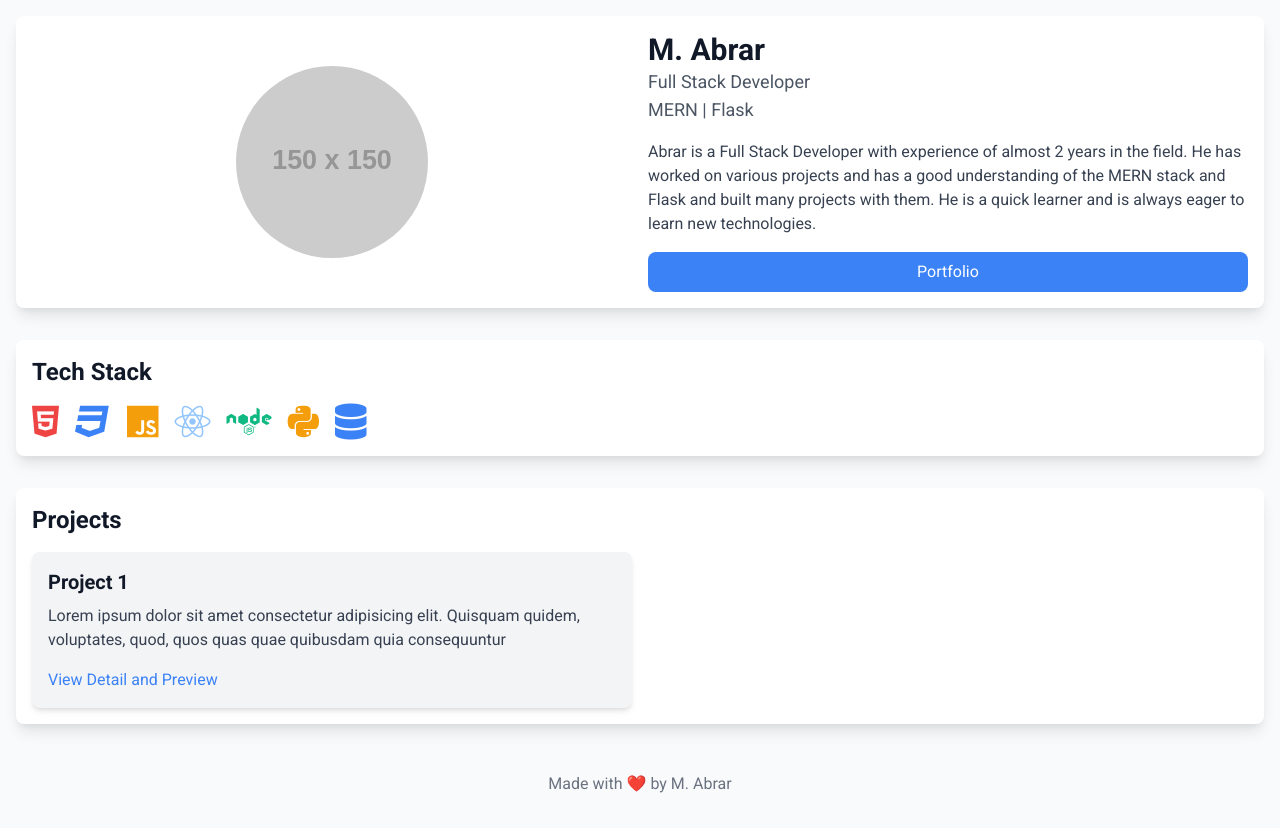
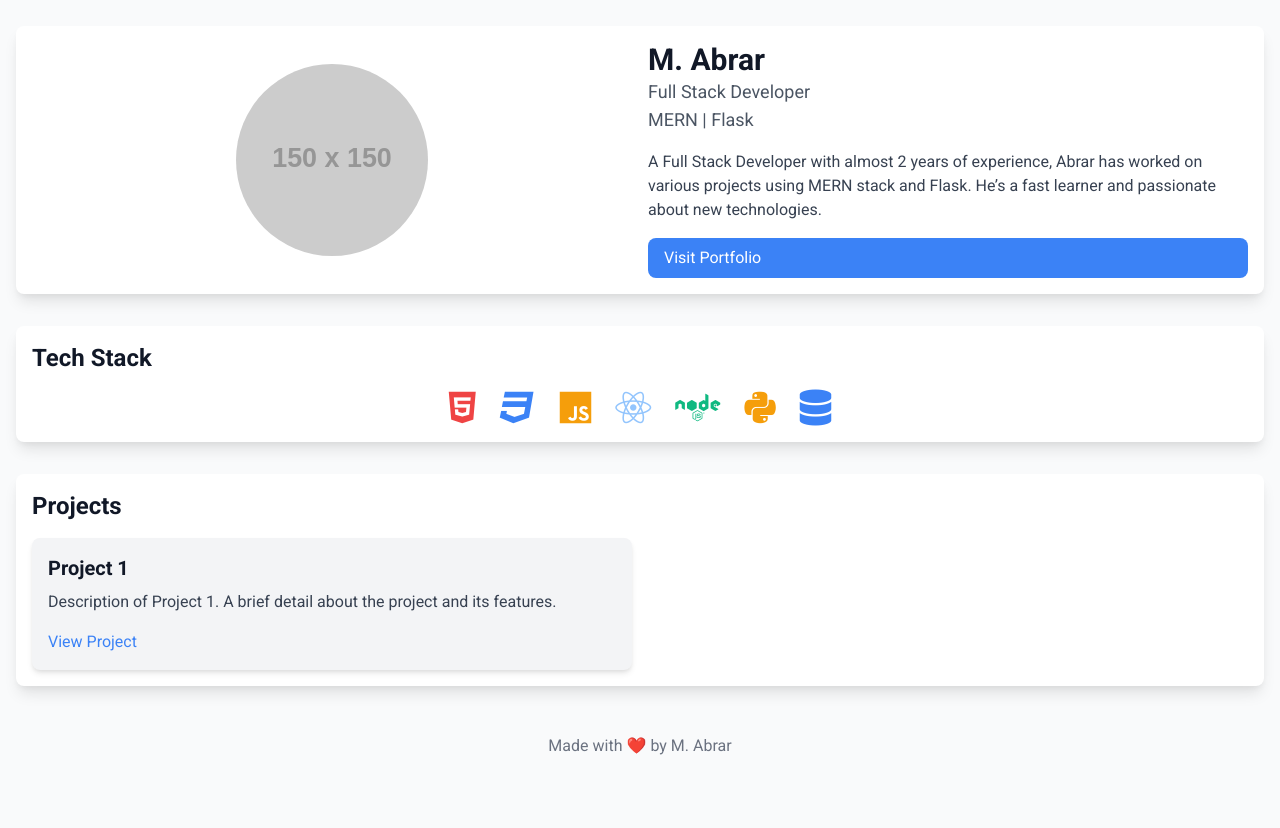
Before and after one commit to abrarishere/abrarWeb, a plain HTML site: page index.html in a window 1280 px wide. After the commit the page ends 800 px from the top, so only its background shows below. Drawn offline with nearby package versions, Linux system fonts and the light colour scheme; placeholder pictures from the web are drawn by us.

Commit message:
update: Simplified

```diff
--- a/index.html
+++ b/index.html
@@ -3,58 +3,45 @@
   <head>
     <meta charset="UTF-8" />
     <meta name="viewport" content="width=device-width, initial-scale=1.0" />
-    <meta name="description" content="Portfolio of M. Abrar, a Full Stack Developer specializing in MERN and Flask.">
-    <title>Portfolio</title>
-    <!-- TAILWIND -->
-    <link
-      href="https://cdn.jsdelivr.net/npm/tailwindcss@2.0.2/dist/tailwind.min.css"
-      rel="stylesheet"
-    />
-    <!-- FONT AWESOME -->
-    <link
-      href="https://cdnjs.cloudflare.com/ajax/libs/font-awesome/5.15.3/css/all.min.css"
-      rel="stylesheet"
-    />
-    <!-- GOOGLE FONTS -->
-    <link
-      href="https://fonts.googleapis.com/css2?family=Roboto:wght@400;700&display=swap"
-      rel="stylesheet"
-    />
+    <meta name="description" content="Portfolio of M. Abrar, a Full Stack Developer specializing in MERN and Flask." />
+    <title>M. Abrar | Full Stack Developer</title>
+    <!-- Tailwind CSS -->
+    <link href="https://cdn.jsdelivr.net/npm/tailwindcss@2.0.2/dist/tailwind.min.css" rel="stylesheet" />
+    <!-- Font Awesome -->
+    <link href="https://cdnjs.cloudflare.com/ajax/libs/font-awesome/5.15.3/css/all.min.css" rel="stylesheet" />
+    <!-- Google Fonts -->
+    <link href="https://fonts.googleapis.com/css2?family=Roboto:wght@400;700&display=swap" rel="stylesheet" />
     <style>
       body {
         font-family: 'Roboto', sans-serif;
+      }
+      a {
+        text-decoration: none;
       }
     </style>
   </head>
   <body class="bg-gray-50 text-gray-800">
     <div class="container w-full min-h-screen mx-auto p-4 flex flex-col justify-center items-center max-w-[1200px]">
+      <!-- Hero Section -->
       <section class="hero w-full p-4 grid grid-cols-1 md:grid-cols-2 gap-4 bg-white shadow-lg rounded-lg">
         <div class="hero-img flex justify-center items-center">
-          <img
-            src="https://via.placeholder.com/150"
-            alt="profile"
-            class="rounded-full w-48 h-48"
-          />
+          <img src="https://via.placeholder.com/150" alt="profile" class="rounded-full w-48 h-48" />
         </div>
         <div class="hero-text flex flex-col justify-center">
           <h1 class="text-3xl font-bold text-gray-900">M. Abrar</h1>
           <p class="text-lg text-gray-600">Full Stack Developer</p>
           <p class="text-lg text-gray-600">MERN | Flask</p>
           <p class="text-gray-700 mt-4">
-            Abrar is a Full Stack Developer with experience of almost 2 years in
-            the field. He has worked on various projects and has a good
-            understanding of the MERN stack and Flask and built many projects
-            with them. He is a quick learner and is always eager to learn new
-            technologies.
+            A Full Stack Developer with almost 2 years of experience, Abrar has worked on various projects using MERN stack and Flask. He’s a fast learner and passionate about new technologies.
           </p>
-          <button class="bg-blue-500 text-white p-2 rounded-lg hover:bg-blue-700 transition duration-300 mt-4">
-            Portfolio
-          </button>
+          <a href="https://portfolio.abrarishere.me" class="bg-blue-500 text-white px-4 py-2 rounded-lg hover:bg-blue-700 transition duration-300 mt-4 inline-block">Visit Portfolio</a>
         </div>
       </section>
+
+      <!-- Tech Stack Section -->
       <section class="tech-stack w-full p-4 mt-8 bg-white shadow-lg rounded-lg">
         <h2 class="text-2xl font-bold text-gray-900">Tech Stack</h2>
-        <div class="tech-stack-icons flex gap-4 mt-4 flex-wrap">
+        <div class="tech-stack-icons flex gap-6 mt-4 flex-wrap justify-center">
           <i class="fab fa-html5 text-4xl text-red-500" aria-label="HTML5"></i>
           <i class="fab fa-css3 text-4xl text-blue-500" aria-label="CSS3"></i>
           <i class="fab fa-js text-4xl text-yellow-500" aria-label="JavaScript"></i>
@@ -65,25 +52,20 @@
         </div>
       </section>
 
+      <!-- Projects Section -->
       <section class="projects w-full p-4 mt-8 bg-white shadow-lg rounded-lg">
         <h2 class="text-2xl font-bold text-gray-900">Projects</h2>
         <div class="projects-grid grid grid-cols-1 md:grid-cols-2 gap-4 mt-4">
           <div class="project-card bg-gray-100 p-4 rounded-lg shadow-md">
             <h3 class="text-xl font-bold text-gray-900">Project 1</h3>
-            <p class="text-gray-700 mt-2">
-              Lorem ipsum dolor sit amet consectetur adipisicing elit. Quisquam
-              quidem, voluptates, quod, quos quas quae quibusdam quia
-              consequuntur
-            </p>
-            <a
-              href="#"
-              class="text-blue-500 hover:text-blue-700 transition duration-300 mt-4 inline-block"
-              >View Detail and Preview</a
-            >
+            <p class="text-gray-700 mt-2">Description of Project 1. A brief detail about the project and its features.</p>
+            <a href="#" class="text-blue-500 hover:text-blue-700 transition duration-300 mt-4 inline-block">View Project</a>
           </div>
           <!-- Add more project cards here -->
         </div>
       </section>
+
+      <!-- Footer -->
       <footer class="w-full p-4 text-center mt-8">
         <p class="text-gray-500">Made with ❤️ by M. Abrar</p>
       </footer>
```
